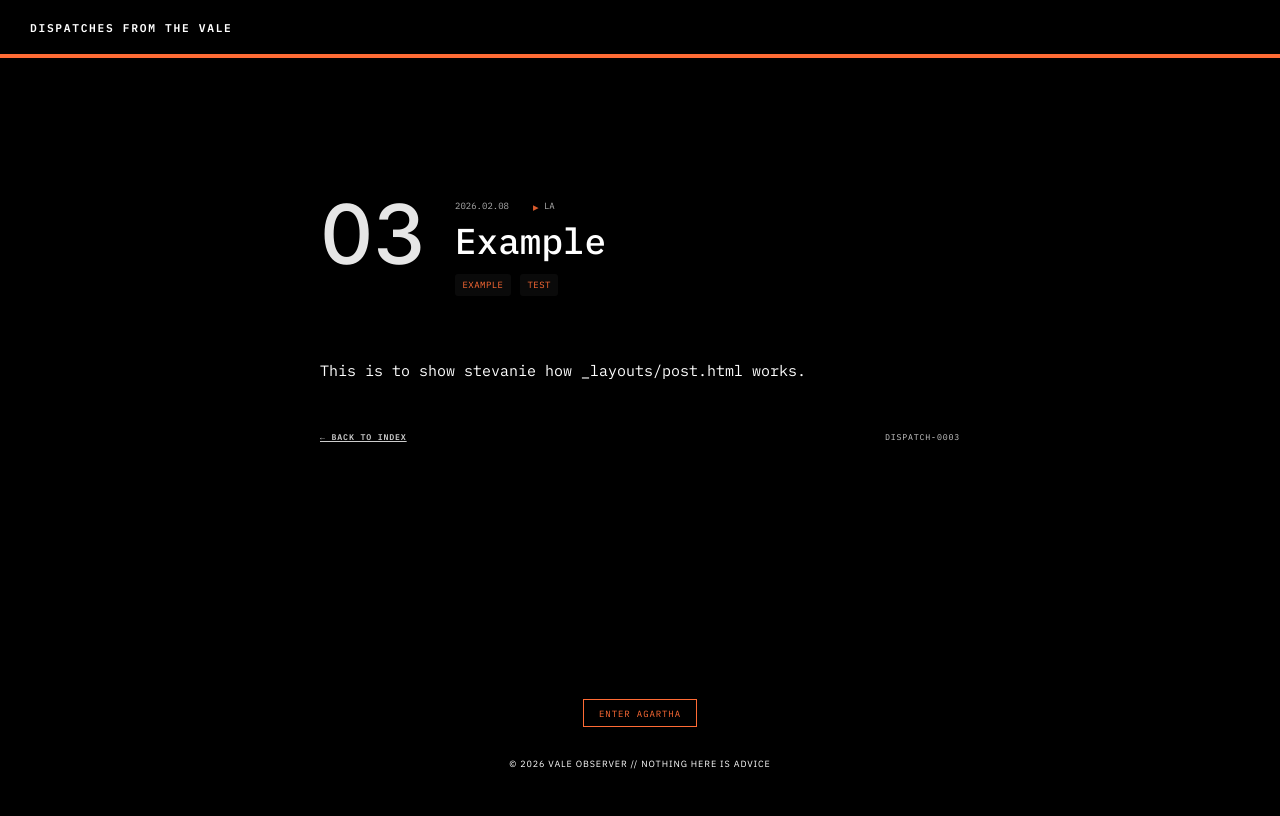
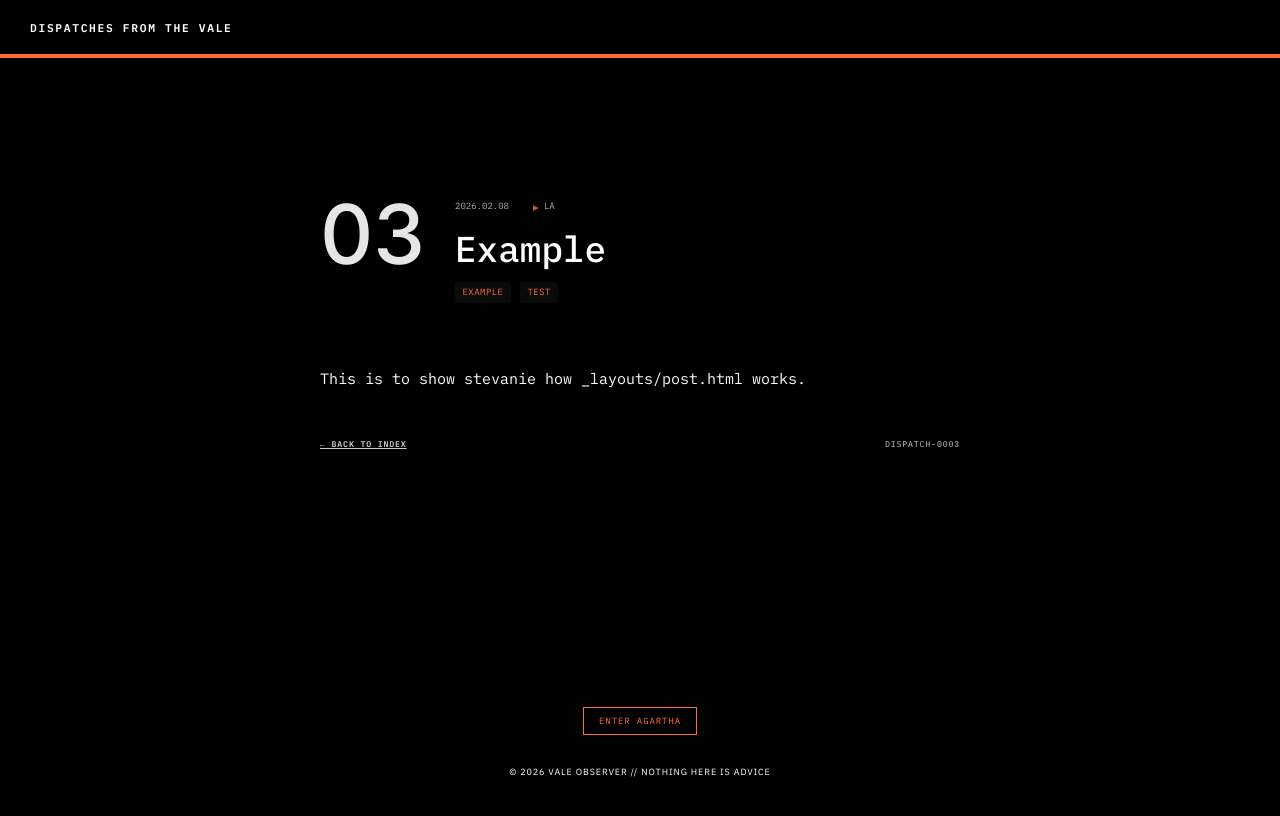
Before and after one commit to valeobserver/dispatches-from-the-vale, a Jekyll site: the page built from _posts/2026-02-08-show-stevanie.md, in a window 1280 px wide. Shown: the top 816 px of the page. Built offline with Jekyll 4.4.1, drawn with Linux system fonts in a browser that asks for light colours.

Commit message:
Update post.html

```diff
--- a/_layouts/post.html
+++ b/_layouts/post.html
@@ -73,6 +73,8 @@ layout: default
     font-size: 2.4rem;          /* large title next to number */
     font-weight: 500;
     line-height: 1;
+    margin-top: 0.5rem;
+    justify-content: flex-start;
   }
 
   .article-tags {
```
